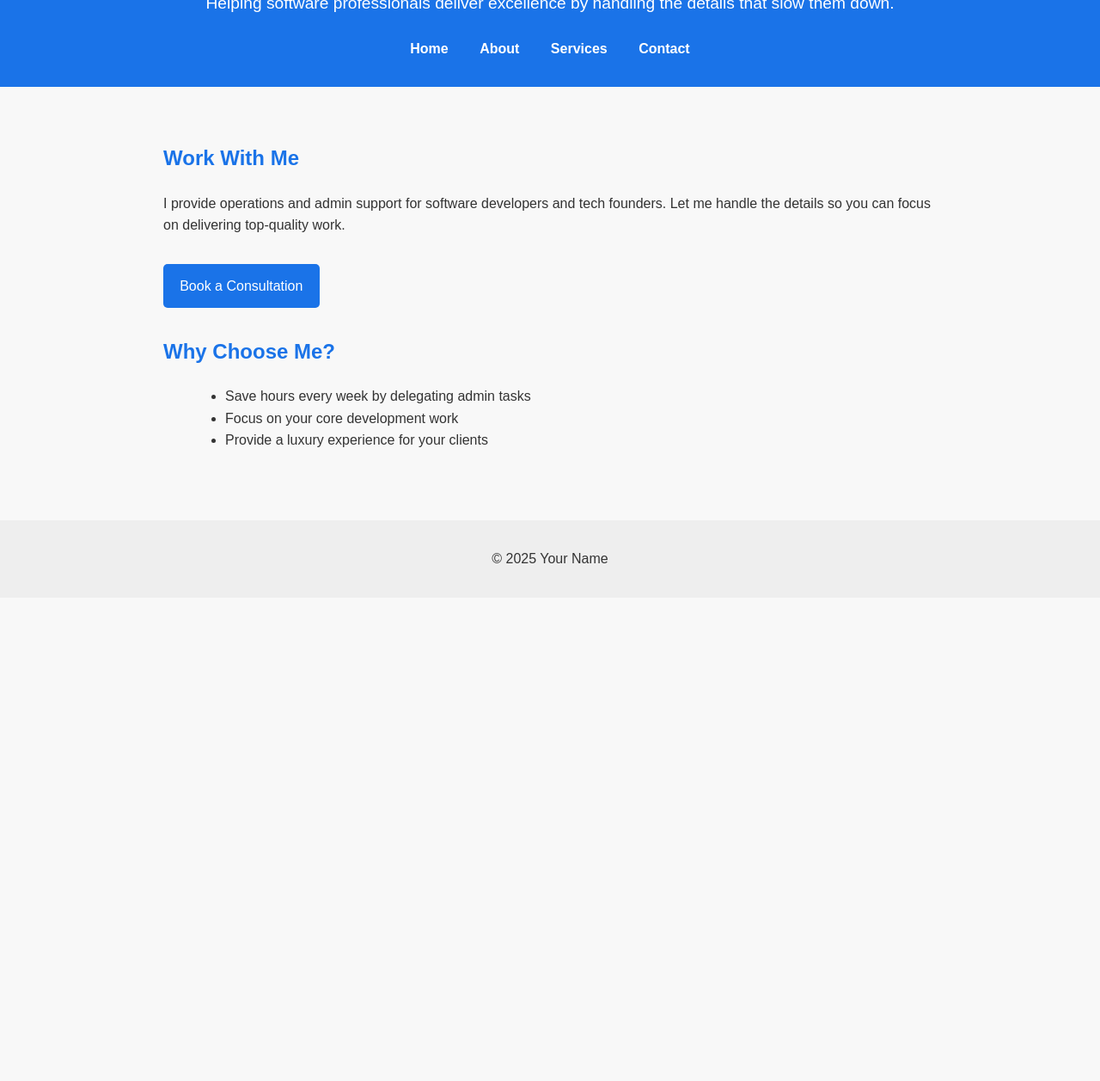
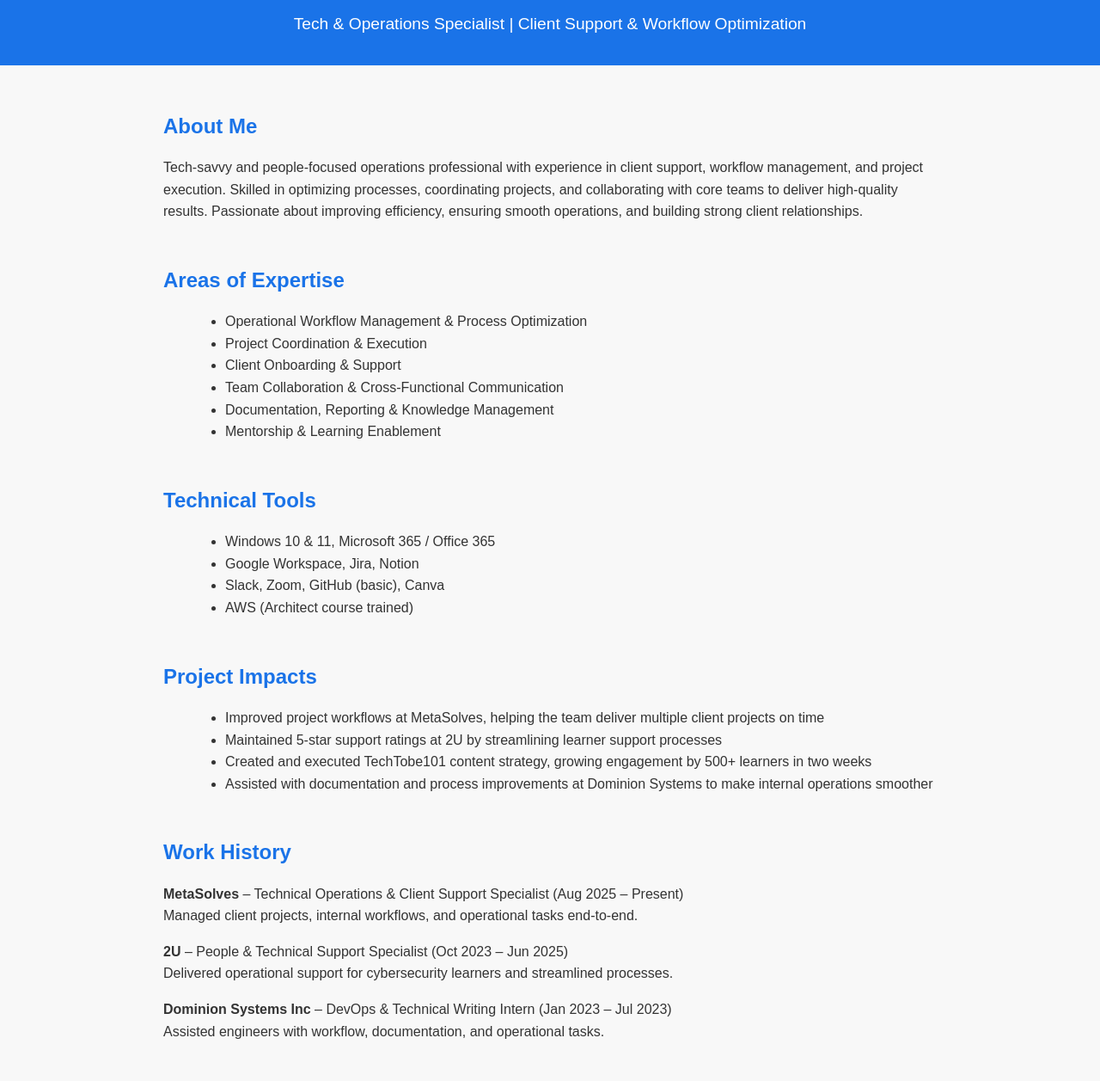
Before and after one commit to Qu-tobechukwu/My-Website, a plain HTML site: page index.html in a window 1280 px wide. Shown: the part 115-1372 px from the top of the page at 86% size. Before the commit the page ends 810 px from the top, so only its background shows below. Drawn offline with Linux system fonts and the light colour scheme.

Commit message:
Update personal details and styling in index.html

```diff
--- a/index.html
+++ b/index.html
@@ -3,40 +3,96 @@
 <head>
 <meta charset="UTF-8">
 <meta name="viewport" content="width=device-width, initial-scale=1.0">
-<title>Your Name – Operations Support for Developers</title>
-<link rel="stylesheet" href="style.css">
+<title>Precious Emeruem – Tech & Operations Specialist</title>
+<style>
+  body {font-family: Arial, sans-serif; margin:0; padding:0; background:#f8f8f8; color:#333; line-height:1.6;}
+  header {background:#1a73e8; color:white; padding:3rem 1rem 2rem 1rem; text-align:center;}
+  header h1 {margin:0; font-size:2.5rem;}
+  header p {margin:1rem 0 0 0; font-size:1.2rem;}
+  main {padding:2rem 1rem; max-width:900px; margin:auto;}
+  section {margin-bottom:3rem;}
+  h2 {color:#1a73e8; margin-bottom:1rem;}
+  ul {list-style: disc; margin-left: 2rem;}
+  .cta-button {display:inline-block; padding:1rem 1.5rem; background-color:#25D366; color:white; text-decoration:none; border-radius:5px; font-weight:bold; margin-top:1rem;}
+  .cta-button:hover {background-color:#128C7E;}
+  footer {text-align:center; padding:1rem; background:#eee;}
+  .skills, .tools, .projects, .work {margin-bottom:2rem;}
+  .work-item {margin-bottom:1rem;}
+</style>
 </head>
 <body>
+
 <header>
-    <h1>Your Name</h1>
-    <p>Helping software professionals deliver excellence by handling the details that slow them down.</p>
-    <nav>
-        <a href="index.html">Home</a>
-        <a href="about.html">About</a>
-        <a href="services.html">Services</a>
-        <a href="contact.html">Contact</a>
-    </nav>
+  <h1>Precious Emeruem</h1>
+  <p>Tech & Operations Specialist | Client Support & Workflow Optimization</p>
 </header>
 
 <main>
-<section>
-    <h2>Work With Me</h2>
-    <p>I provide operations and admin support for software developers and tech founders. Let me handle the details so you can focus on delivering top-quality work.</p>
-    <a href="contact.html" class="cta-button">Book a Consultation</a>
+<section id="about">
+  <h2>About Me</h2>
+  <p>Tech-savvy and people-focused operations professional with experience in client support, workflow management, and project execution. Skilled in optimizing processes, coordinating projects, and collaborating with core teams to deliver high-quality results. Passionate about improving efficiency, ensuring smooth operations, and building strong client relationships.</p>
 </section>
 
-<section>
-    <h2>Why Choose Me?</h2>
-    <ul>
-        <li>Save hours every week by delegating admin tasks</li>
-        <li>Focus on your core development work</li>
-        <li>Provide a luxury experience for your clients</li>
-    </ul>
+<section id="expertise">
+  <h2>Areas of Expertise</h2>
+  <ul class="skills">
+    <li>Operational Workflow Management & Process Optimization</li>
+    <li>Project Coordination & Execution</li>
+    <li>Client Onboarding & Support</li>
+    <li>Team Collaboration & Cross-Functional Communication</li>
+    <li>Documentation, Reporting & Knowledge Management</li>
+    <li>Mentorship & Learning Enablement</li>
+  </ul>
 </section>
+
+<section id="tools">
+  <h2>Technical Tools</h2>
+  <ul class="tools">
+    <li>Windows 10 & 11, Microsoft 365 / Office 365</li>
+    <li>Google Workspace, Jira, Notion</li>
+    <li>Slack, Zoom, GitHub (basic), Canva</li>
+    <li>AWS (Architect course trained)</li>
+  </ul>
+</section>
+
+<section id="projects">
+  <h2>Project Impacts</h2>
+  <ul class="projects">
+    <li>Improved project workflows at MetaSolves, helping the team deliver multiple client projects on time</li>
+    <li>Maintained 5-star support ratings at 2U by streamlining learner support processes</li>
+    <li>Created and executed TechTobe101 content strategy, growing engagement by 500+ learners in two weeks</li>
+    <li>Assisted with documentation and process improvements at Dominion Systems to make internal operations smoother</li>
+  </ul>
+</section>
+
+<section id="work">
+  <h2>Work History</h2>
+  <div class="work-item">
+    <strong>MetaSolves</strong> – Technical Operations & Client Support Specialist (Aug 2025 – Present)<br>
+    Managed client projects, internal workflows, and operational tasks end-to-end.
+  </div>
+  <div class="work-item">
+    <strong>2U</strong> – People & Technical Support Specialist (Oct 2023 – Jun 2025)<br>
+    Delivered operational support for cybersecurity learners and streamlined processes.
+  </div>
+  <div class="work-item">
+    <strong>Dominion Systems Inc</strong> – DevOps & Technical Writing Intern (Jan 2023 – Jul 2023)<br>
+    Assisted engineers with workflow, documentation, and operational tasks.
+  </div>
+</section>
+
+<section id="contact">
+  <h2>Contact Me</h2>
+  <p>If you’re ready to streamline operations and focus on delivering top-quality software, reach out to me directly on WhatsApp:</p>
+  <a href="https://wa.me/YourNumberHere" target="_blank" class="cta-button">Chat on WhatsApp</a>
+  <p style="margin-top:1rem;font-size:0.9rem;color:#555;">Replace "YourNumberHere" with your full international WhatsApp number (e.g., 27712345678 for South Africa +27 71 234 5678).</p>
+</section>
+
 </main>
 
 <footer>
-    <p>© 2025 Your Name</p>
+  <p>© 2025 Precious Emeruem</p>
 </footer>
+
 </body>
 </html>
```
